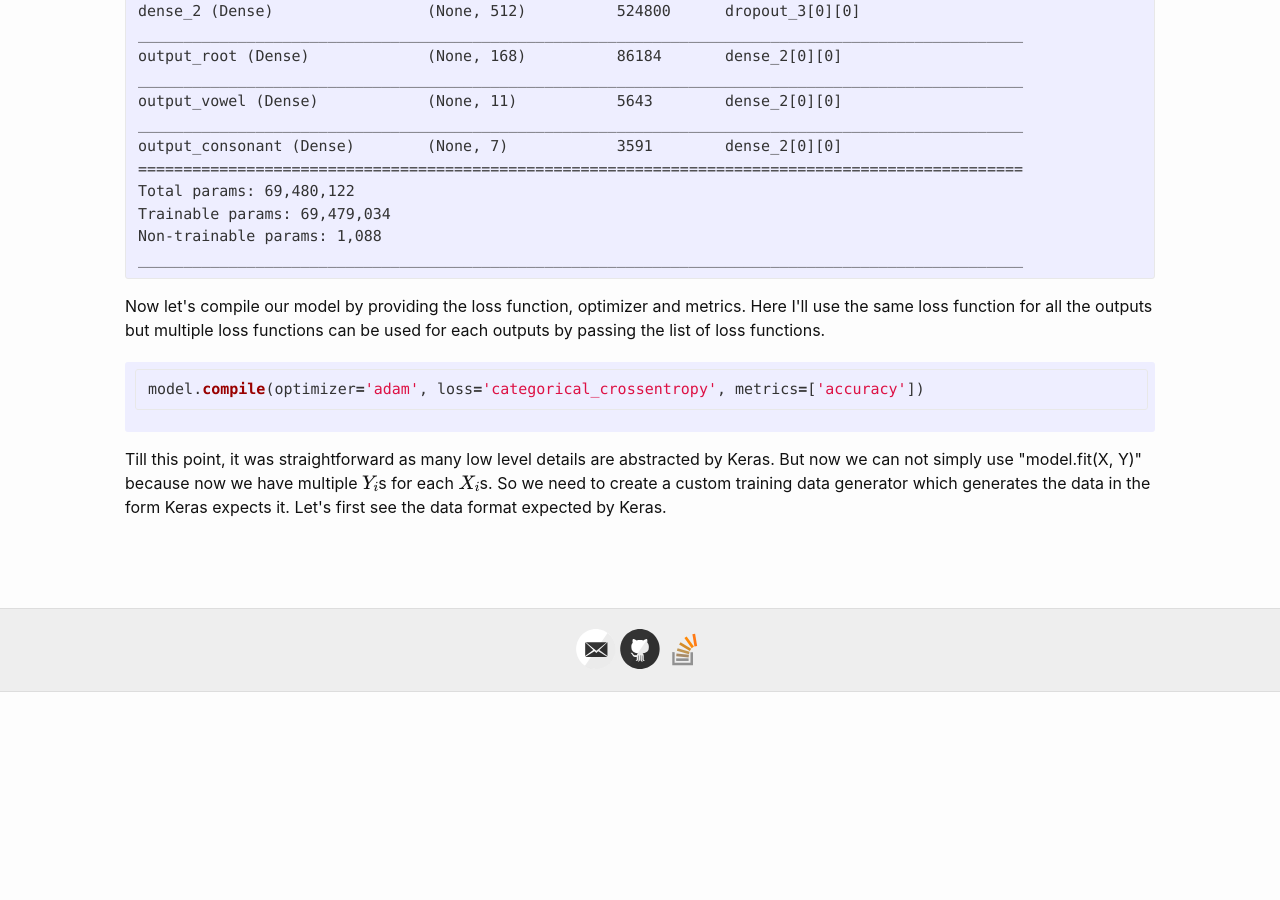
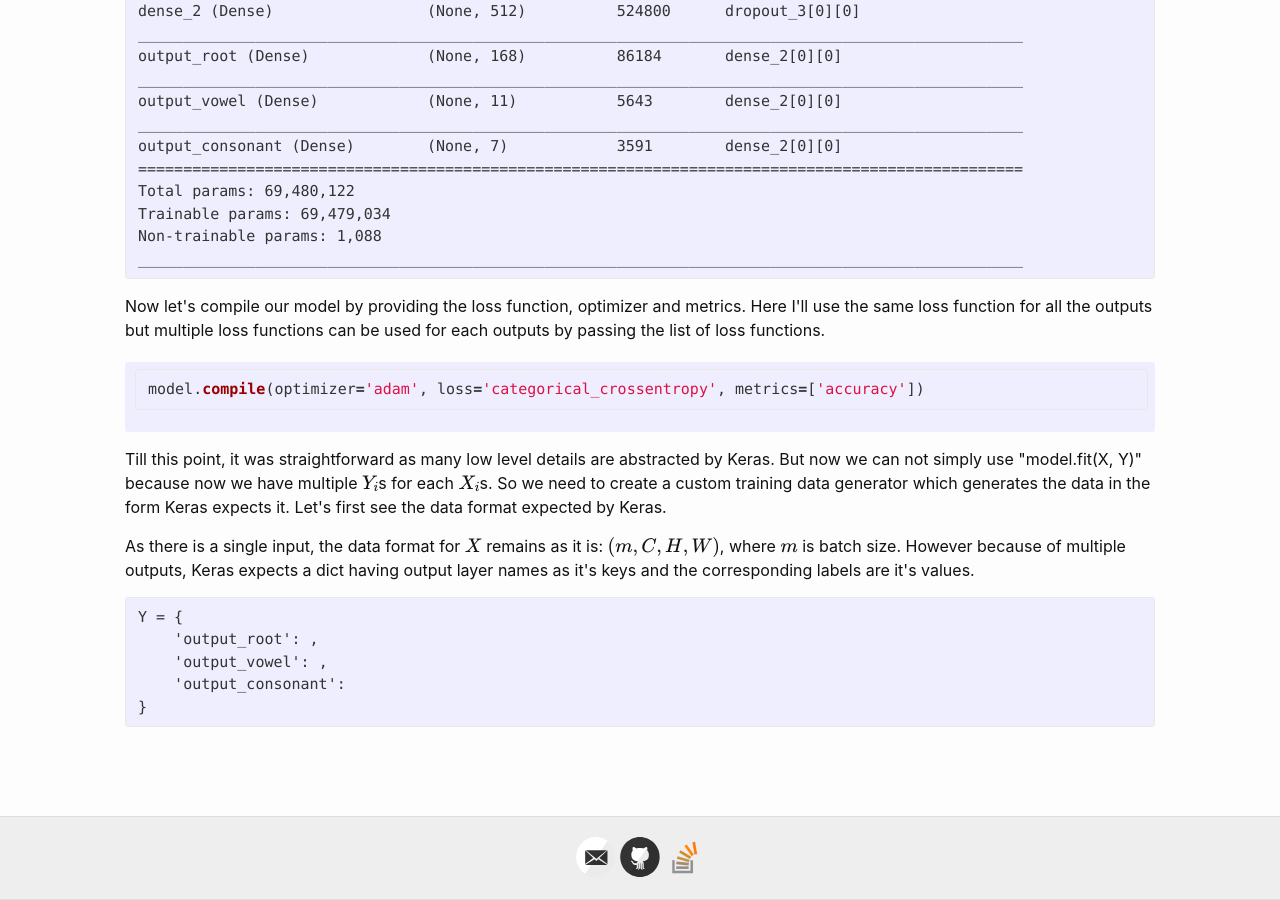
Before and after one commit to Kaushal28/kaushal28.github.io, a Jekyll site: the page built from _posts/2020-03-29-Building-Multi-Output-CNN-with-Keras.html, in a window 1280 px wide and 900 px high, scrolled down 3228 px. Built offline with Jekyll 4.4.1, drawn with Linux system fonts in a browser that asks for light colours; formulas are drawn with MathJax 3; comment, search, counter and statistics services are not loaded; before the commit the page ends 3920 px from its top, so only the background shows below that.

Commit message:
Update 2020-03-29-Building-Multi-Output-CNN-with-Keras.html

```diff
--- a/_posts/2020-03-29-Building-Multi-Output-CNN-with-Keras.html
+++ b/_posts/2020-03-29-Building-Multi-Output-CNN-with-Keras.html
@@ -149,6 +149,16 @@ model.compile(optimizer='adam', loss='categorical_crossentropy', metrics=['accur
 
 <p> Till this point, it was straightforward as many low level details are abstracted by Keras. But now we can not simply use "model.fit(X, Y)" because now we have multiple $Y_i$s for each $X_i$s. So we need to create a custom training data generator which generates the data in the form Keras expects it. Let's first see the data format expected by Keras.</p>
 
+<p> As there is a single input, the data format for $X$ remains as it is: $(m, C, H, W)$, where $m$ is batch size. However because of multiple outputs, Keras expects a dict having output layer names as it's keys and the corresponding labels are it's values.</p>
+
+<pre>
+Y = {
+    'output_root': <Array of shape $(m, n_classes_root)$>,
+    'output_vowel': <Array of shape $(m, n_classes_vowel)$>,
+    'output_consonant': <Array of shape $(m, n_classes_consonent)$>
+}
+</pre>
+
 
 
 <br>
```
